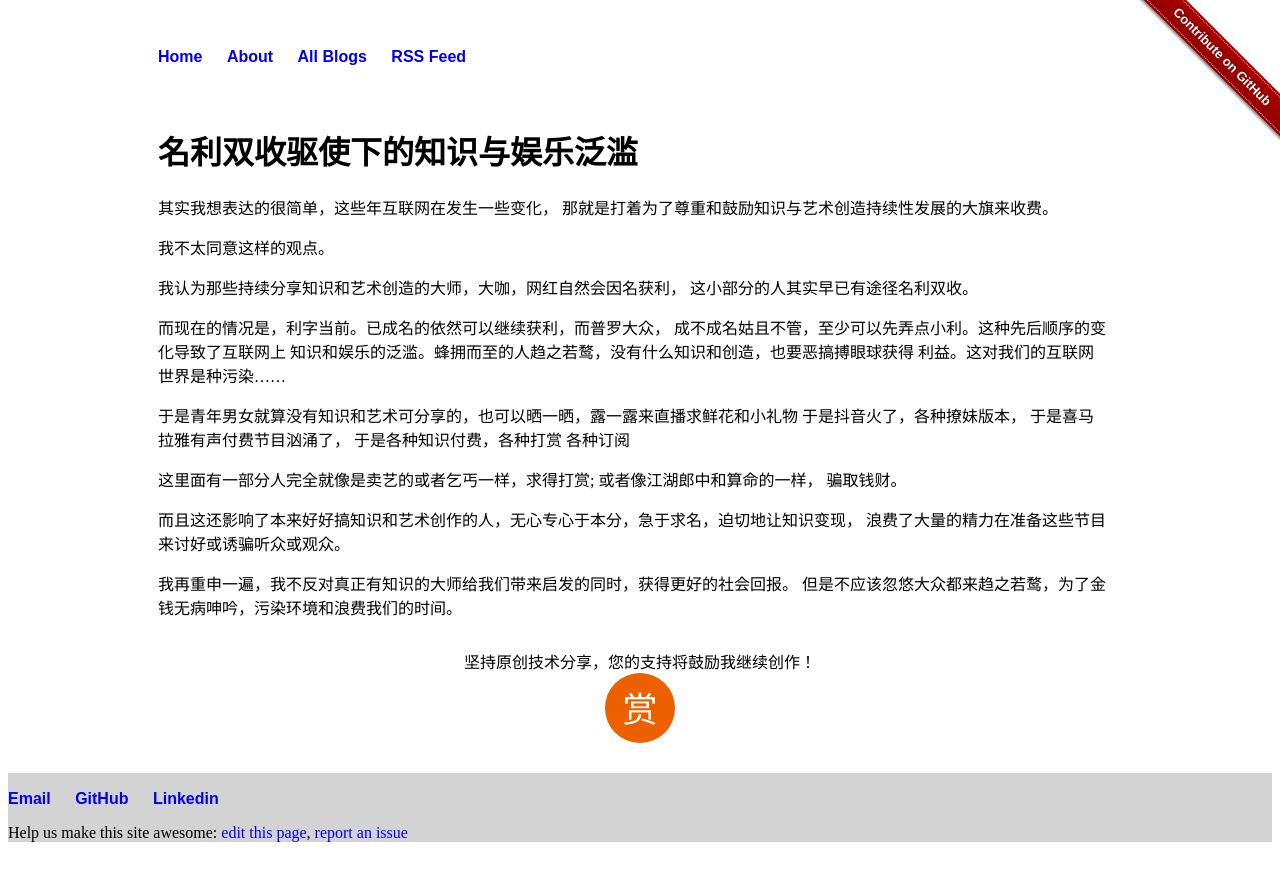
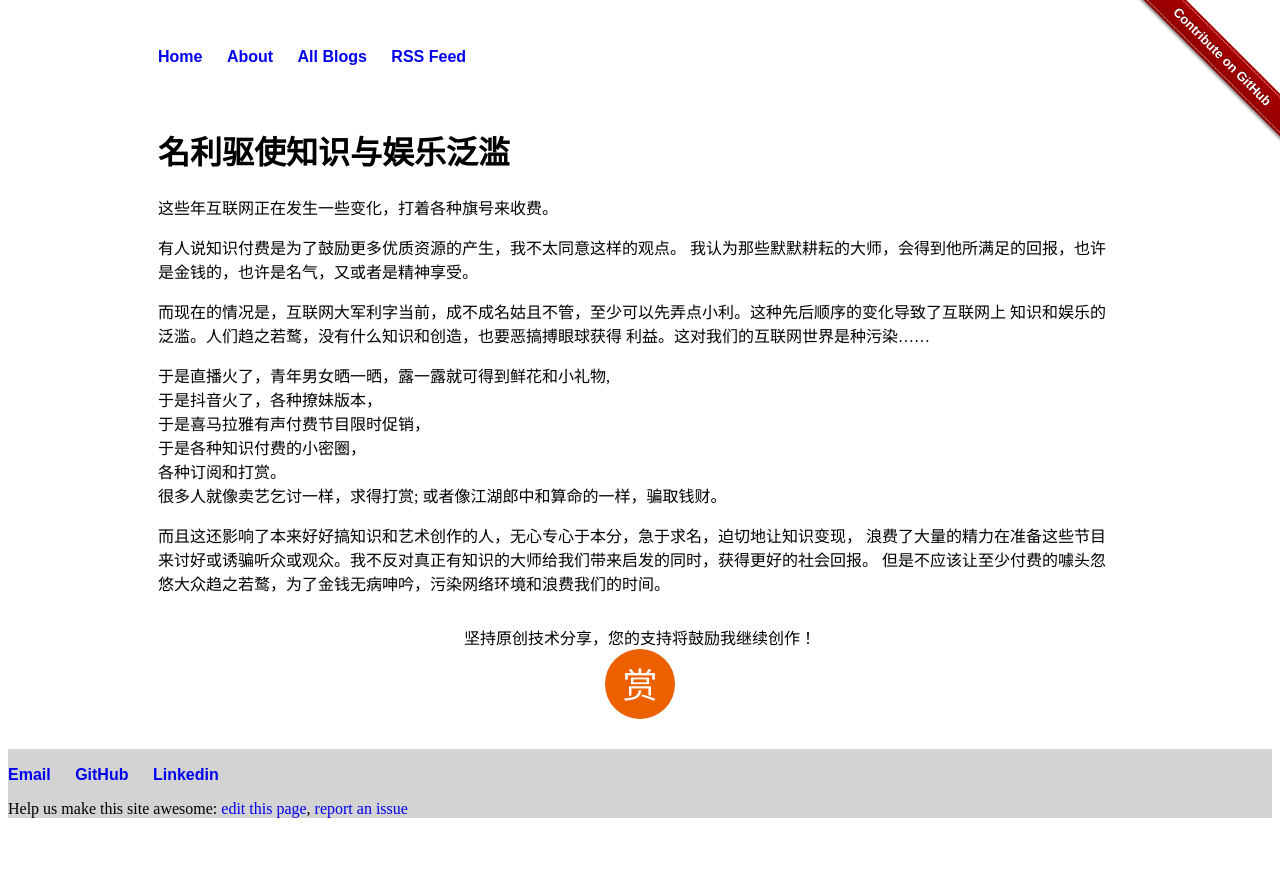
Before and after one commit to liuning0820/liuning0820.github.io, a Jekyll site: the page built from _posts/2018-12-13-overflow-by-profit-driven.md, in a window 1280 px wide. Shown: the top 881 px of the page. Built offline with Jekyll 4.4.1, drawn with Linux system fonts in a browser that asks for light colours; our own code applies the rules of GitHub Pages for plain Markdown files.

Commit message:
update the article

```diff
--- a/_posts/2018-12-13-overflow-by-profit-driven.md
+++ b/_posts/2018-12-13-overflow-by-profit-driven.md
@@ -1,29 +1,27 @@
-# 名利双收驱使下的知识与娱乐泛滥
+---
+layout: default
+title: "名利驱使知识与娱乐泛滥"
+author: liuning0820
+---
 
-其实我想表达的很简单，这些年互联网在发生一些变化，
-那就是打着为了尊重和鼓励知识与艺术创造持续性发展的大旗来收费。
+# 名利驱使知识与娱乐泛滥
 
-我不太同意这样的观点。
+这些年互联网正在发生一些变化，打着各种旗号来收费。
 
-我认为那些持续分享知识和艺术创造的大师，大咖，网红自然会因名获利，
-这小部分的人其实早已有途径名利双收。
+有人说知识付费是为了鼓励更多优质资源的产生，我不太同意这样的观点。
+我认为那些默默耕耘的大师，会得到他所满足的回报，也许是金钱的，也许是名气，又或者是精神享受。
 
-而现在的情况是，利字当前。已成名的依然可以继续获利，而普罗大众，
-成不成名姑且不管，至少可以先弄点小利。这种先后顺序的变化导致了互联网上
-知识和娱乐的泛滥。蜂拥而至的人趋之若鹜，没有什么知识和创造，也要恶搞搏眼球获得
+而现在的情况是，互联网大军利字当前，成不成名姑且不管，至少可以先弄点小利。这种先后顺序的变化导致了互联网上
+知识和娱乐的泛滥。人们趋之若鹜，没有什么知识和创造，也要恶搞搏眼球获得
 利益。这对我们的互联网世界是种污染......
 
-于是青年男女就算没有知识和艺术可分享的，也可以晒一晒，露一露来直播求鲜花和小礼物
+于是直播火了，青年男女晒一晒，露一露就可得到鲜花和小礼物,
 于是抖音火了，各种撩妹版本，
-于是喜马拉雅有声付费节目汹涌了，
-于是各种知识付费，各种打赏
-各种订阅
-
-这里面有一部分人完全就像是卖艺的或者乞丐一样，求得打赏; 或者像江湖郎中和算命的一样，
-骗取钱财。
+于是喜马拉雅有声付费节目限时促销，
+于是各种知识付费的小密圈，
+各种订阅和打赏。
+很多人就像卖艺乞讨一样，求得打赏; 或者像江湖郎中和算命的一样，骗取钱财。
 
 而且这还影响了本来好好搞知识和艺术创作的人，无心专心于本分，急于求名，迫切地让知识变现，
-浪费了大量的精力在准备这些节目来讨好或诱骗听众或观众。
-
-我再重申一遍，我不反对真正有知识的大师给我们带来启发的同时，获得更好的社会回报。
-但是不应该忽悠大众都来趋之若鹜，为了金钱无病呻吟，污染环境和浪费我们的时间。
+浪费了大量的精力在准备这些节目来讨好或诱骗听众或观众。我不反对真正有知识的大师给我们带来启发的同时，获得更好的社会回报。
+但是不应该让至少付费的噱头忽悠大众趋之若鹜，为了金钱无病呻吟，污染网络环境和浪费我们的时间。
--- a/css/main.css
+++ b/css/main.css
@@ -10,6 +10,8 @@ body nav,body main {
 	display: block;
 }
 
+body main ul li {font-size: 1.5em; }
+
 
 footer { border-top: 1px solid #d5d5d5; font-size: 1em; background: lightgray}
 
@@ -20,4 +22,5 @@ nav ul, footer ul { font-size: 1em; font-family:  'Arial', 'Sans-Serif'; padding
 
 
 /* div class="content" in index.html */
-div.content ul li{ font-size: 1em; }
+div.content ul li{ font-size: 1.5em; }
+div.content h1{display: none}
```
